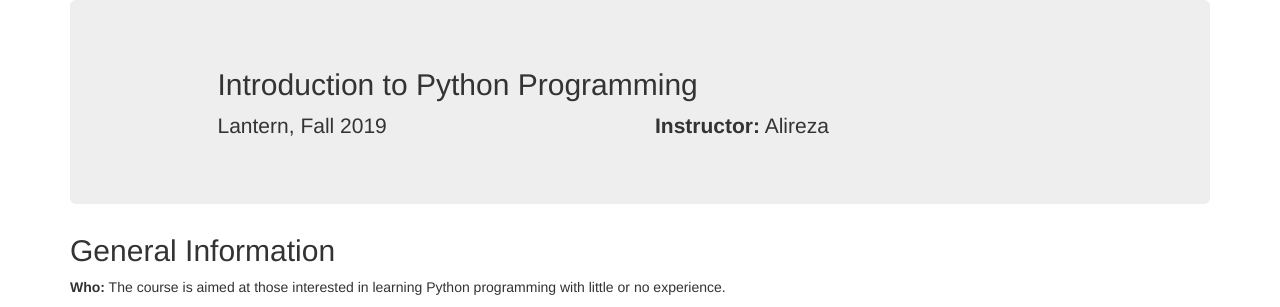
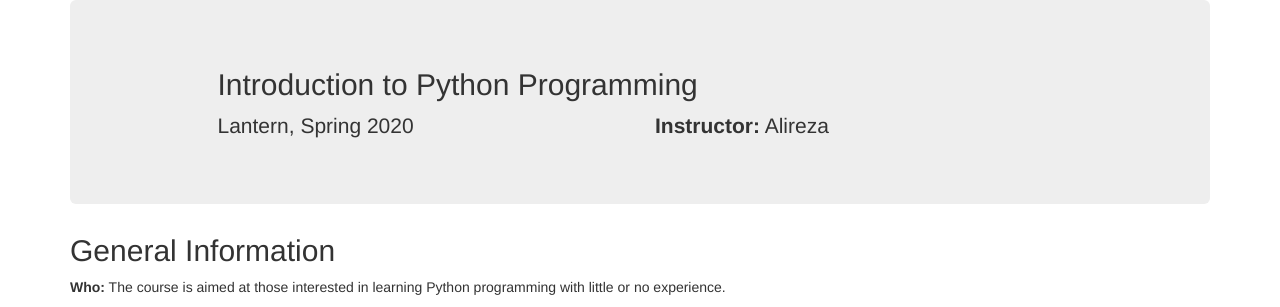
Before and after one commit to aliojjati/NuPhysics, a Jekyll site: the page built from index.html, in a window 1280 px wide. Shown: the top 307 px of the page. Built offline with Jekyll 4.4.1, drawn with Linux system fonts in a browser that asks for light colours.

Commit message:
Spring 2020 page

```diff
--- a/index.html
+++ b/index.html
@@ -7,7 +7,7 @@ address: " Toronto, ON"      # full street address of workshop (e.g., "Room A, 1
 country: "ca"      # lowercase two-letter ISO country code such as "fr" (see https://en.wikipedia.org/wiki/ISO_3166-1)
 language: "en"      # lowercase two-letter ISO language code such as "fr" (see https://en.wikipedia.org/wiki/ISO_639-1)
 latlng: "49.284542,-123.111646"       # decimal latitude and longitude of workshop venue (e.g., "41.7901128,-87.6007318" - use http://www.latlong.net/)
-humandate: "Lantern, Fall 2019"    # human-readable dates for the workshop (e.g., "Feb 17-18, 2020")
+humandate: "Lantern, Spring 2020"    # human-readable dates for the workshop (e.g., "Feb 17-18, 2020")
 humantime: #"Wednesdays 5:45 – 7:45 PM"    # human-readable times for the workshop (e.g., "9:00 am - 4:30 pm")
 #startdate: 2017-02-02      # machine-readable start date for the workshop in YYYY-MM-DD format like 2015-01-01
 #enddate: 2017-02-03        # machine-readable end date for the workshop in YYYY-MM-DD format like 2015-01-02
```
